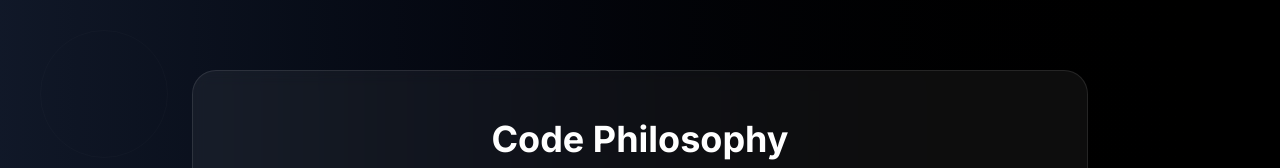
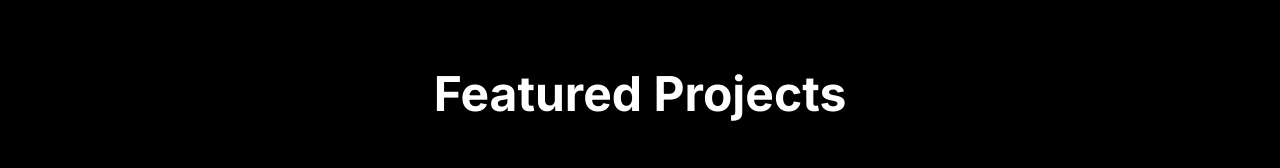
Before and after one commit to Taboo0-0/MatthewMcCambridge, a Next.js app: page / in a window 1280 px wide. Shown: the part 2488-2656 px from the top of the page. Built offline with nearby package versions, Linux system fonts and the light colour scheme.

Commit message:
Added projects and pfp

```diff
--- a/src/app/layout.tsx
+++ b/src/app/layout.tsx
@@ -4,6 +4,9 @@ import "./globals.css";
 export const metadata: Metadata = {
   title: "Matthew - Developer Portfolio",
   description: "Premium portfolio of Matthew, a computer science student and developer specializing in elegant software solutions.",
+  icons: {
+    icon: '/MatthewMcCambridge/profile.jpg',
+  },
 };
 
 export default function RootLayout({
--- a/src/app/page.tsx
+++ b/src/app/page.tsx
@@ -11,9 +11,9 @@ export default function Home() {
     <div className="min-h-screen bg-black text-white">
       <Nav />
       <Hero />
-      {/* <Projects /> */}
       <About />
       <Skills />
+      <Projects />
       <CodePhilosophy />
       <Contact />
     </div>
```
